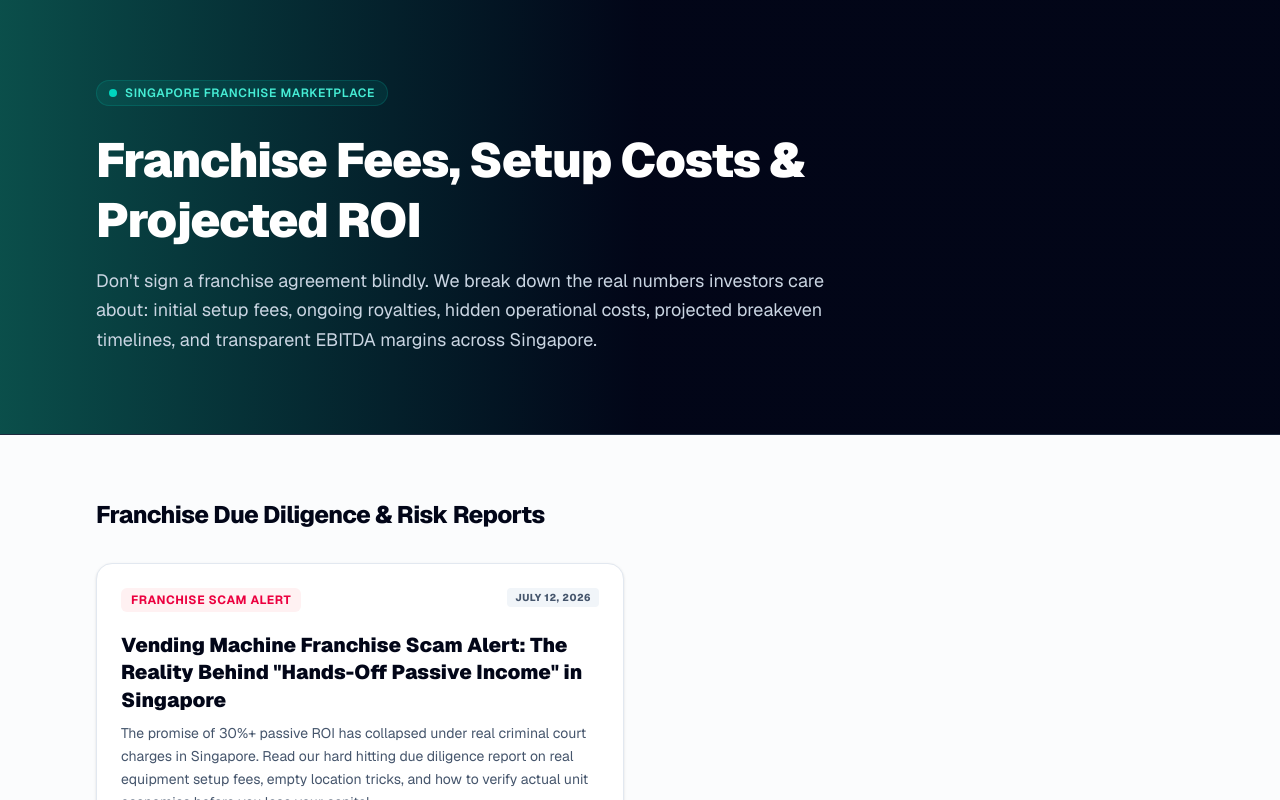
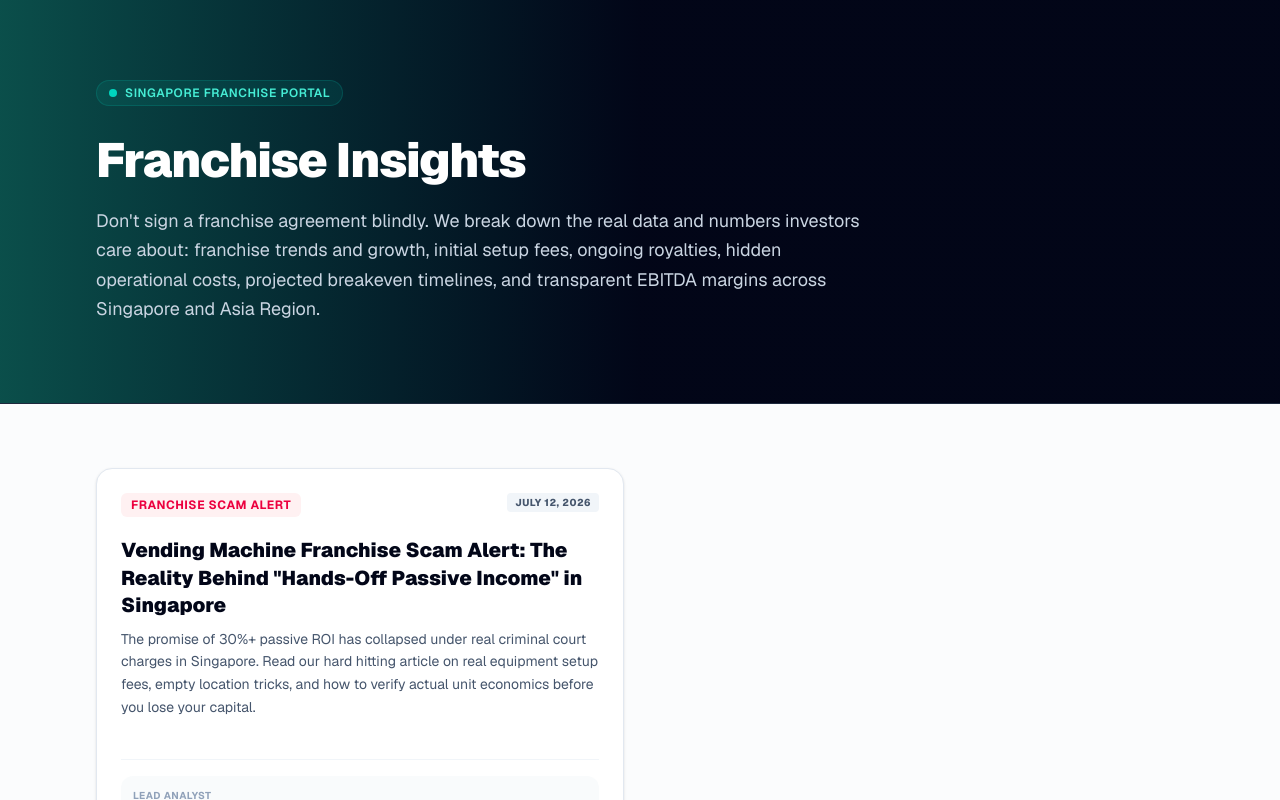
Before and after one commit to ft-synergist/franchise_sg, a Next.js app: page /insights in a window 1280 px wide. Shown: the top 800 px of the page. Built offline with nearby package versions, Linux system fonts and the light colour scheme.

Commit message:
copy: realign top branding headers to Franchise Insights and clean out operational risk tag elements

```diff
--- a/app/insights/page.tsx
+++ b/app/insights/page.tsx
@@ -1,21 +1,21 @@
 import Link from 'next/link';
 
 export const metadata = {
-    title: 'Singapore Franchise Fees, Setup Costs & Profit Margins', // Suffix override bug completely eliminated
-    description: 'Before you buy, compare initial setup fees, franchise fees, royalties, projected breakeven timelines, and verified brand due diligence logs.',
+    title: 'Franchise Insights | Singapore Fees, Trends & Costs',
+    description: 'Before you sign a franchise agreement, compare initial setup fees, franchise trends, ongoing royalties, operational costs, and breakeven timelines across Singapore and Asia.',
     alternates: {
         canonical: 'https://franchise.sg/insights',
     },
     openGraph: {
-        title: 'Singapore Franchise Fees, Setup Costs & Profit Margins | Insights',
-        description: 'Before you buy, compare initial setup fees, franchise fees, royalties, projected breakeven timelines, and verified brand due diligence logs.',
+        title: 'Franchise Insights | Singapore Fees, Trends & Costs',
+        description: 'Before you sign a franchise agreement, compare initial setup fees, franchise trends, ongoing royalties, operational costs, and breakeven timelines across Singapore and Asia.',
         url: 'https://franchise.sg/insights',
         type: 'website',
     },
     twitter: {
         card: 'summary_large_image',
-        title: 'Singapore Franchise Fees, Setup Costs & Profit Margins | Insights',
-        description: 'Before you buy, compare initial setup fees, franchise fees, royalties, projected breakeven timelines, and verified brand due diligence logs.',
+        title: 'Franchise Insights | Singapore Fees, Trends & Costs',
+        description: 'Before you sign a franchise agreement, compare initial setup fees, franchise trends, ongoing royalties, operational costs, and breakeven timelines across Singapore and Asia.',
     }
 };
 
@@ -23,7 +23,7 @@ const articles = [
     {
         title: 'Vending Machine Franchise Scam Alert: The Reality Behind "Hands-Off Passive Income" in Singapore',
         slug: 'vending-machine-franchise-analysis-singapore',
-        excerpt: 'The promise of 30%+ passive ROI has collapsed under real criminal court charges in Singapore. Read our hard hitting due diligence report on real equipment setup fees, empty location tricks, and how to verify actual unit economics before you lose your capital.',
+        excerpt: 'The promise of 30%+ passive ROI has collapsed under real criminal court charges in Singapore. Read our hard hitting article on real equipment setup fees, empty location tricks, and how to verify actual unit economics before you lose your capital.',
         category: 'Franchise Scam Alert',
         author: 'Chen Yong Lin',
         role: 'Editor-in-Chief',
@@ -35,31 +35,28 @@ export default function InsightsHubPage() {
     return (
         <div className="min-h-screen bg-slate-50/60 text-slate-900 antialiased font-sans w-full text-left">
 
-            {/* Search & Brand Positioning Header */}
+            {/* Dynamic Header Block */}
             <header className="bg-gradient-to-r from-teal-900 via-slate-950 to-slate-950 text-white py-20 px-6 border-b border-slate-800">
                 <div className="max-w-6xl mx-auto px-4 sm:px-6 lg:px-8 text-left">
 
                     <div className="mb-6 inline-flex items-center gap-2 bg-teal-500/10 border border-teal-500/20 px-3 py-1 rounded-full">
                         <span className="w-2 h-2 rounded-full bg-teal-400"></span>
-                        <span className="text-xs font-semibold text-teal-300 uppercase tracking-wider">Singapore Franchise Marketplace</span>
+                        <span className="text-xs font-semibold text-teal-300 uppercase tracking-wider">Singapore Franchise Portal</span>
                     </div>
 
                     <h1 className="text-4xl sm:text-5xl font-black tracking-tight text-white max-w-4xl leading-tight">
-                        Franchise Fees, Setup Costs &amp; Projected ROI
+                        Franchise Insights
                     </h1>
 
+                    {/* Exact User-Optimized Intent Copy Block */}
                     <p className="text-slate-300 mt-4 text-base sm:text-lg max-w-3xl font-normal leading-relaxed">
-                        Don&apos;t sign a franchise agreement blindly. We break down the real numbers investors care about: initial setup fees, ongoing royalties, hidden operational costs, projected breakeven timelines, and transparent EBITDA margins across Singapore.
+                        Don&apos;t sign a franchise agreement blindly. We break down the real data and numbers investors care about: franchise trends and growth, initial setup fees, ongoing royalties, hidden operational costs, projected breakeven timelines, and transparent EBITDA margins across Singapore and Asia Region.
                     </p>
                 </div>
             </header>
 
-            {/* Main Grid Engine */}
+            {/* Main Listing Layout - Misleading Subheader Completely Stripped */}
             <main className="max-w-6xl mx-auto px-4 sm:px-6 lg:px-8 py-16">
-
-                <h2 className="text-2xl font-extrabold text-slate-950 tracking-tight mb-8">
-                    Franchise Due Diligence &amp; Risk Reports
-                </h2>
 
                 {/* Dynamic Card Layout Grid */}
                 <div className="grid grid-cols-1 md:grid-cols-2 lg:grid-cols-2 gap-8">
@@ -98,7 +95,7 @@ export default function InsightsHubPage() {
                                     href={`/insights/${article.slug}`}
                                     className="w-full text-center mt-2 border border-slate-200 bg-white hover:bg-slate-50 text-slate-800 font-bold py-2.5 px-4 rounded-xl text-xs transition-colors block"
                                 >
-                                    Read Due Diligence Report
+                                    Read Full Article
                                 </Link>
                             </div>
 
```
